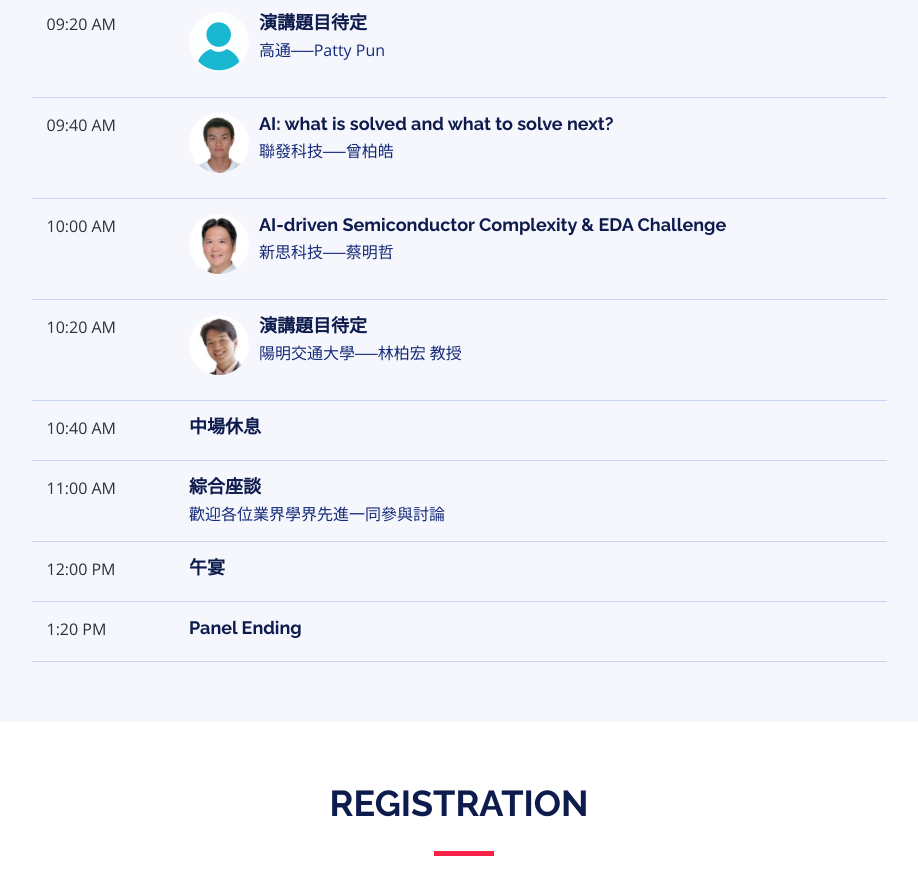
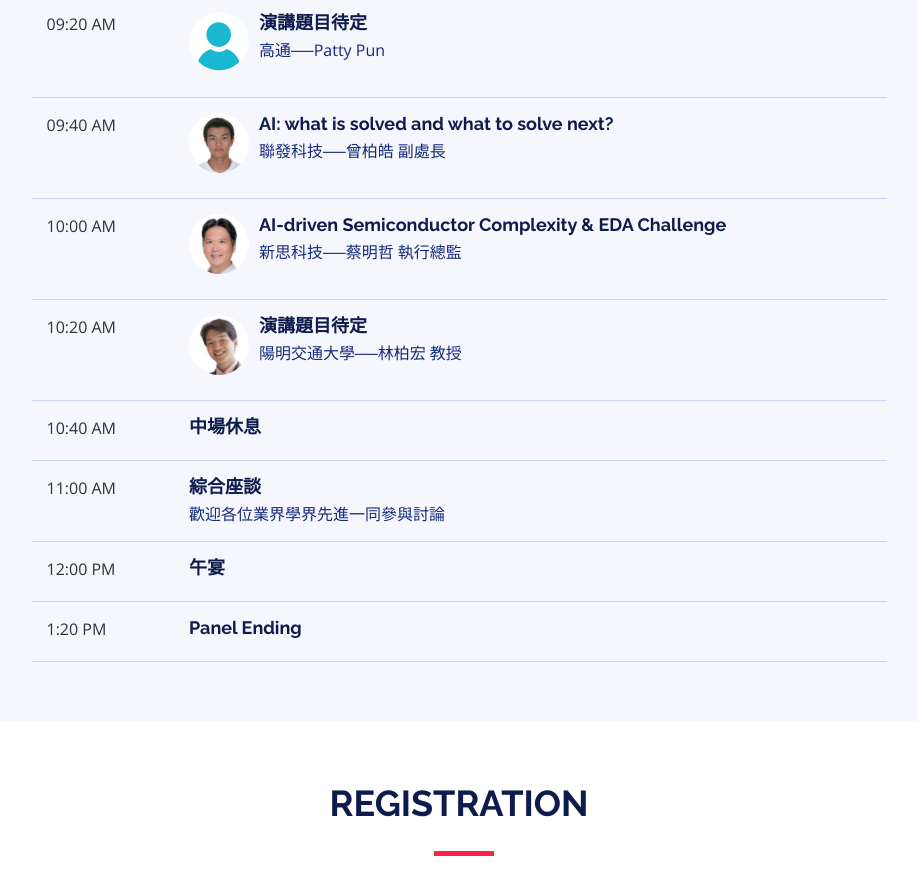
Before and after one commit to VTTF/2026, a plain HTML site: page index.html in a window 1280 px wide. Shown: the part 2460-3355 px from the top of the page, without its empty margins (181-1099 px from the left). Drawn offline with nearby package versions, Linux system fonts and the light colour scheme.

Commit message:
Add job titles for MediaTek and Synopsys speakers in the agenda
Co-Authored-By: Claude Sonnet 5.5 <noreply@anthropic.com>

```diff
--- a/index.html
+++ b/index.html
@@ -304,7 +304,7 @@
                   <img src="img/speakers/曾柏皓-v2.png" alt="曾柏皓">
                 </div>
                 <h4>AI: what is solved and what to solve next?</h4>
-                <p>聯發科技──曾柏皓</p>
+                <p>聯發科技──曾柏皓 副處長</p>
               </div>
             </div>
 
@@ -315,7 +315,7 @@
                   <img src="img/speakers/蔡明哲.png" alt="蔡明哲">
                 </div>
                 <h4>AI-driven Semiconductor Complexity &amp; EDA Challenge</h4>
-                <p>新思科技──蔡明哲</p>
+                <p>新思科技──蔡明哲 執行總監</p>
               </div>
             </div>
 
```
